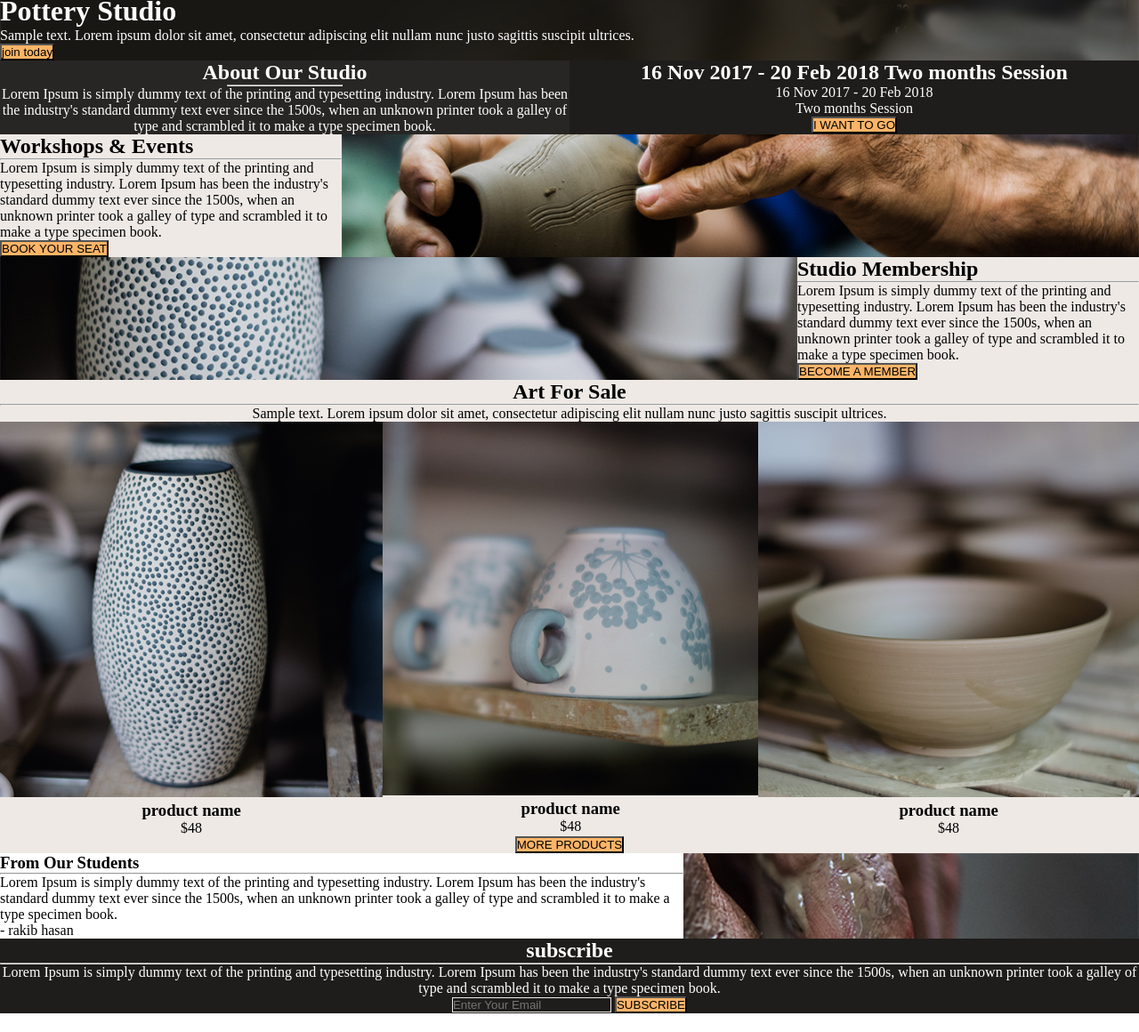
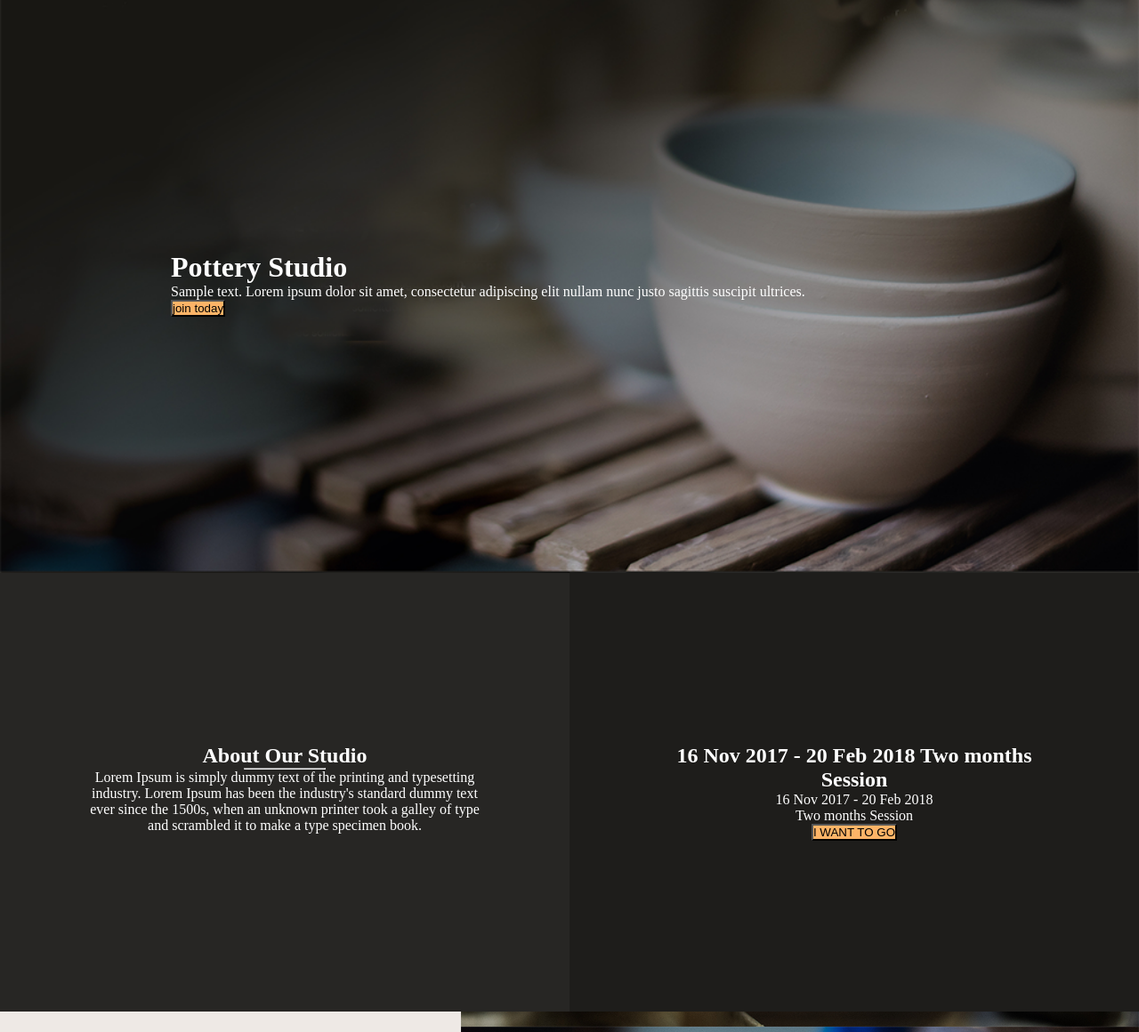
Before and after one commit to haniehhr1999/project14--art-site-with-sass, a plain HTML site: page index.html in a window 1280 px wide. Shown: the part 6-1166 px from the top of the page at 89% size. Before the commit the page ends 1145 px from the top, so only its background shows below. Drawn offline with Linux system fonts and the light colour scheme.

Commit message:
set padding for all parts

```diff
--- /dev/null
+++ b/styles/_colors.scss
@@ -0,0 +1,5 @@
+$text_white: #fff ;
+$main1_color: #1e1d1b;
+$main2_color: #272624;
+$farei_color: #fdb467;
+$farei2_color: #eee9e5;
--- a/styles/style.scss
+++ b/styles/style.scss
@@ -1,16 +1,15 @@
-$text_white: #fff ;
-$main1_color: #1e1d1b;
-$main2_color: #272624;
-$farei_color: #fdb467;
-$farei2_color: #eee9e5;
+@import 'colors' ;
+$size: 12rem;
 *{
     margin: 0;
     padding: 0;
 }
 .part1{
+    padding: $size*3/2 $size;
     color: $text_white;
     background-image: url(../assets/1.png);
     background-size: 100%;
+    background-position: center;
     button{
         background-color: $farei_color;
     }
@@ -19,6 +18,7 @@ $farei2_color: #eee9e5;
     display: flex;
     text-align: center;
     .part2-left{
+        padding: $size $size/2;
         width: 50%;
         color: $text_white;
         background-color: $main2_color;
@@ -29,6 +29,7 @@ $farei2_color: #eee9e5;
         }
     }
     .part2-right{
+        padding: $size $size/2;
         width: 50%;
         color: $text_white;
         background-color: $main1_color;
@@ -45,6 +46,7 @@ $farei2_color: #eee9e5;
 .part3{
     display: flex;
     .part3-left{
+        padding: $size $size/2;
         width: 30%;
         background-color: $farei2_color;
         button{
@@ -67,6 +69,7 @@ $farei2_color: #eee9e5;
         background-position: center;
     }
     .part4-right{
+        padding: $size $size/2;
         width: 30%;
         background-color: $farei2_color;
         button{
@@ -75,9 +78,11 @@ $farei2_color: #eee9e5;
     }
 }
 .part5{
+    padding: $size/2 0;
     text-align: center;
     background-color: $farei2_color;
     .part5-cards{
+        padding: 0 $size;
         display: flex;
         .card{
             img{
@@ -91,10 +96,13 @@ $farei2_color: #eee9e5;
 }
 .part6{
     background-image: url(../assets/7.png);
+    background-repeat: no-repeat;
     background-size: 100%;
     display: flex;
+    padding: $size;
     .part6-left{
-        width: 60%;
+        padding: $size/3;
+        width: 50%;
         background-color: $text_white;
     }
     .part6-right{
@@ -105,6 +113,7 @@ $farei2_color: #eee9e5;
 .part7{
     color: $text_white;
     text-align: center;
+    padding: $size $size*2;
     background-color: $main1_color;
     .part7-form{
         input{
```
Also changed, not shown: styles/style.css, 1 other file.
